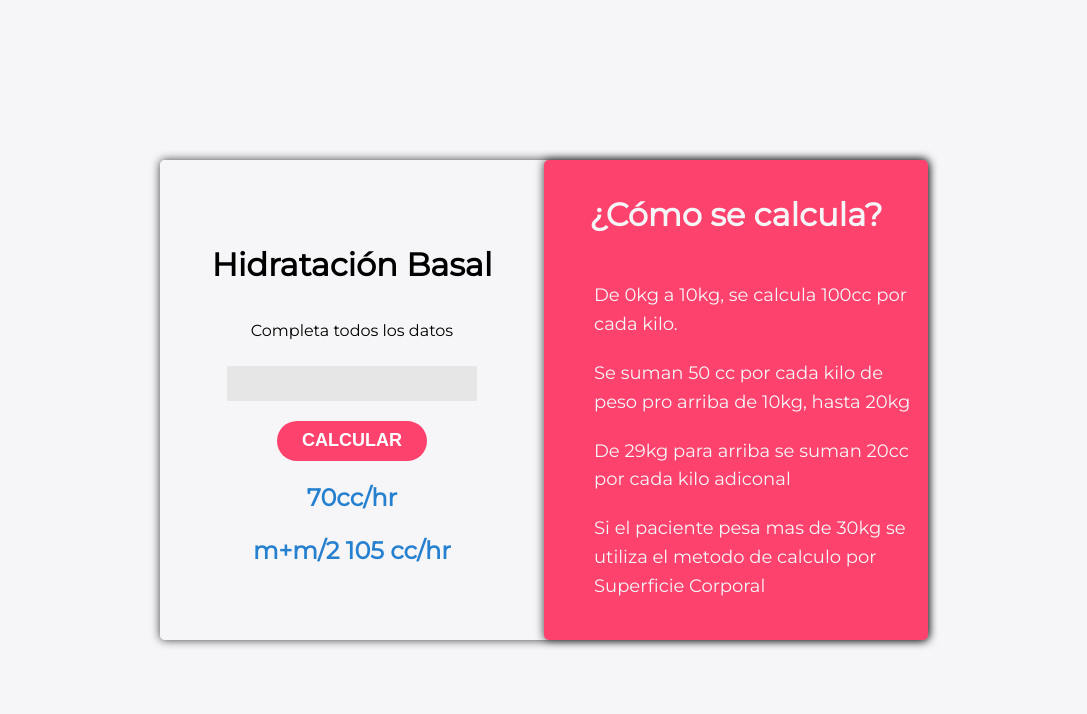
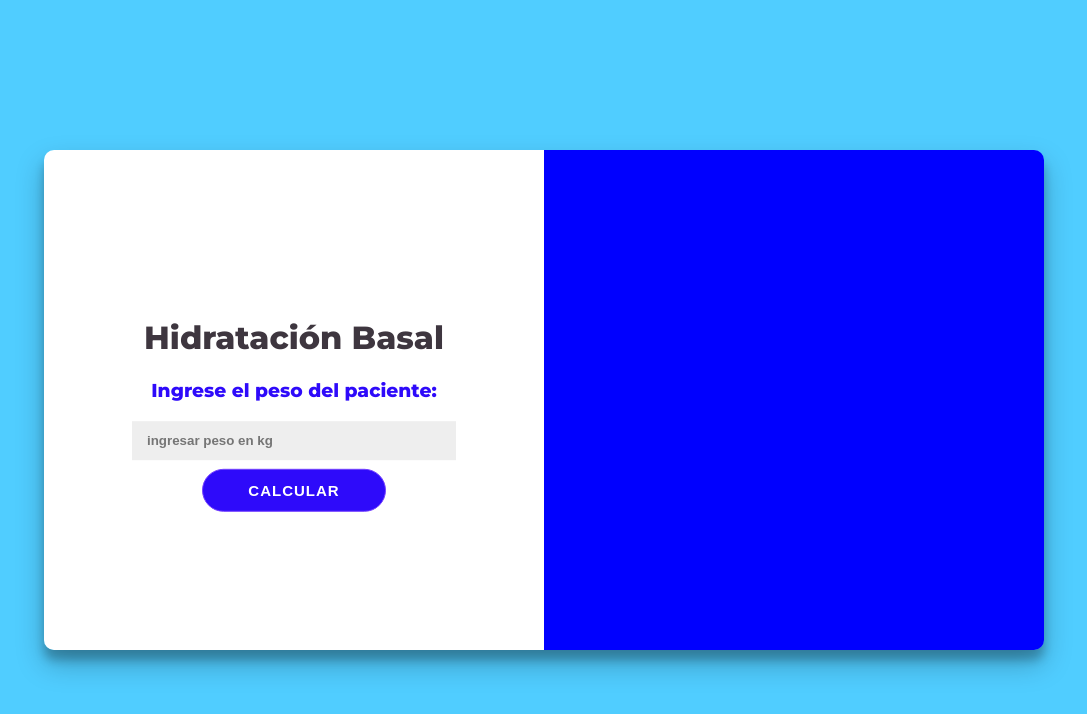
Before and after one commit to Gcentur/Pagina, a plain HTML site: page index.html in a window 1280 px wide. Shown: the whole page, without its empty margins (96-1183 px from the left). Drawn offline with Linux system fonts and the light colour scheme; a web font is replaced by a local one.

Commit message:
Se agrega el js y todo anda por ahora 😏😏

```diff
--- a/index.html
+++ b/index.html
@@ -1,38 +1,48 @@
+<!DOCTYPE html>
+<html lang="es">
 <head>
     <meta charset="UTF-8">
     <meta name="viewport" content="width=device-width, initial-scale=1.0">
-    <link href="https://fonts.googleapis.com/css2?family=Montserrat&display=swap" rel="stylesheet">
-    <link rel="stylesheet" href="./style.css">
     <title>Calculadora</title>
+    <link rel="stylesheet" href="style.css">
+    <script src="pruebaJS.js" defer></script>
 </head>
 <body>
-    <div class="contenedor">
-        <div class="Hidratacion">
-            <form>
-                <h1>
-                    Hidratación Basal
-                </h1>
-                <p>
-                    Completa todos los datos
-                </p>
-                <input type="number" name="" id="">
-                <button> CALCULAR </button>
-                <h3 class="info">70cc/hr</h3>
-                <h3 class="info">m+m/2 105 cc/hr</h3>
-            </form>
+    <div id="contenedor">
+      <div id="calculadora">
+        <div class="contenido">
+          <h1>Hidratación Basal</h1>
+          <h3 class="item">Ingrese el peso del paciente:</h3>
+            <input class="item" id="peso" type="number" placeholder="ingresar peso en kg">
+            <p class="item" id="error">*Debe completar correctamente los datos</p>
+            <button id="calcular">Calcular</button>
+            <p class="item resultado" id="resultado1">70 cc/hr</p>
+            <p class="item resultado"id="resultado2">m+m/2 105 cc/hr</p>
+            <p class="item resultado" id="resultado3">resultado 3</p>
         </div>
-        <div class="formula">
-            <h1>
-                ¿Cómo se calcula?
-            </h1>
-            <div>
-                <ul>
-                    <li>De 0kg a 10kg, se calcula 100cc por cada kilo.</li>
-                    <li>Se suman 50 cc por cada kilo de peso pro arriba de 10kg, hasta 20kg</li>
-                    <li>De 29kg para arriba se suman 20cc por cada kilo adiconal</li>
-                    <li>Si el paciente pesa mas de 30kg se utiliza el metodo de calculo por Superficie Corporal </li>
-                </ul>
-            </div>
+      </div>
+
+      <div id="detalle">
+        <div class="contenido1" id="holliday">
+          <h1>Método Holliday-Segar</h1>
+          <h2>¿Cómo se calcula?</h2>
+          <ul class="descripcion">
+            <li>De 0kg a 10kg, se calcula 100cc por cada kilo.</li>
+            <li>Se suman 50cc por cada kilo de peso por arriba de 10kg, hasta 20kg.</li>
+            <li>De 20kg para arriba, se suman 20cc por cada kilo adicional</li>
+          </ul>
         </div>
+        <div class="contenido1" id="superficie">
+          <h1>Método Superficie Corporal</h1>
+          <h2>¿Cómo se calcula?</h2>
+          <ul class="descripcion">
+            <li>Cuando el niño pesa más de 30kg, se utiliza un calculo diferente:</li>
+            <li>Superficie corporal = ((peso*4)+7) / (peso+90)</li>
+            <li>Este resultado se multiplica por 1500 o por 2000 para hallar el valor del volumen diario en cc, y el medico decide cual de los dos resultados utilizar.</li>
+          </ul>
+        </div>
+      </div>
     </div>
+
 </body>
+</html>
--- /dev/null
+++ b/pruebaJS.js
@@ -0,0 +1,64 @@
+const RESULTADO1 = document.getElementById("resultado1");
+const RESULTADO2 = document.getElementById("resultado2");
+const RESULTADO3 = document.getElementById("resultado3");
+const BUTTON = document.getElementById("calcular");
+const INPUT = document.getElementById("peso");
+const ERROR = document.getElementById("error");
+const METODO_HOLLIDAY = document.getElementById("holliday")
+const METODO_SUPERFICIE = document.getElementById("superficie")
+
+BUTTON.addEventListener("click", () => {
+  let peso = parseFloat(INPUT.value);
+
+  if (isNaN(peso) || peso <= 0) {
+    ERROR.style.display = "block";
+    RESULTADO1.style.display = "none";
+    RESULTADO2.style.display = "none";
+  } else if (peso > 30) {
+    let sc = SuperficieCorporal(peso);
+    RESULTADO1.innerHTML = "Volumen por hora (1500): " + sc[0] + " cc/h";
+    RESULTADO1.style.display = "block";
+    RESULTADO2.innerHTML = "Volumen por hora (2000): " + sc[1] + " cc/h";
+    RESULTADO2.style.display = "block";
+    RESULTADO3.innerHTML = sc[2];
+    RESULTADO3.style.display = "none";
+    METODO_SUPERFICIE.style.display = "block"
+    METODO_HOLLIDAY.style.display = "none"
+    ERROR.style.display = "none";
+  } else {
+    let hollidaySegar = HollidaySegar(peso);
+    RESULTADO1.innerHTML = "Docificación diaria: " + hollidaySegar [0] + " cc";
+    RESULTADO1.style.display = "block";
+    RESULTADO2.innerHTML = "Docificación por hora (m): " + hollidaySegar [1] + " cc/h";
+    RESULTADO2.style.display = "block";
+    RESULTADO3.innerHTML = "m+m/2: " + hollidaySegar [2] + " cc/h";
+    RESULTADO3.style.display = "block";
+    METODO_HOLLIDAY.style.display = "block"
+    METODO_SUPERFICIE.style.display = "none"
+    ERROR.style.display = "none";
+  }
+});
+
+function SuperficieCorporal(peso) {
+  let superficieCorporal = ((peso * 4) + 7) / (peso + 90);
+  return [(superficieCorporal*1500/24).toFixed(2), (superficieCorporal*2000/24).toFixed(2)];
+}
+
+function HollidaySegar(peso) {
+  let resultado = 0;
+  let resultados = [];
+  if (peso <= 10) {
+    resultado = peso*100;
+  } else if (peso <20) {
+    peso -= 10
+    resultado = 1000 + peso*50 ;
+  } else {
+    peso -= 20
+    resultado = 1500 + peso*20;
+  }
+
+  resultados.push((resultado).toFixed(0))
+  resultados.push((resultado / 24).toFixed(2))
+  resultados.push((resultado / 24 * 1.5).toFixed(2))
+  return resultados
+}
--- a/style.css
+++ b/style.css
@@ -1,113 +1,102 @@
+@import url('https://fonts.googleapis.com/css?family=Montserrat:400,800');
 
-@import url('https://fonts.cdnfonts.com/css/montserrat');
-body, html{
+body {
+    background: rgb(80, 205, 255);
     font-family: 'Montserrat', sans-serif;
-    display: flex;
-    justify-content: center;
-    align-items: center;
-    background-color: #F6F5F7;
-    width: 100%;
-    height: 100%;
-    margin: 0;
-    min-height: 100vh;
-}
-form{
-    display: flex;
-    flex-direction: column;
-    justify-content: center;
-    align-items: center;
-    width: 100%;
-    height: 100%;
-    margin: 0;
+    color: #3E363F;
 }
 
-button{
-    display: flex;
-    justify-content: center;
-    align-items: center;
-    background-color: #FC426D;
-    color: #FFFFFF;
-    border: none;
-    border-radius: 35px;
-    padding: 10px;
-    margin: 10px;
-    width: 150px;
-    height: 40px;
-    cursor: pointer;
-    font-size: 18px;
-    font-weight: bold;
-}
-button:hover {
-    transform: scale(1.1);
-    transition: 0.3s;
-}
-input{
-    background-color: #e6e6e6;
-    border: none;
-    padding: 10px;
-    margin: 10px;
-    width: 250px;
-}
-input[type=number]::-webkit-inner-spin-button,
-input[type=number]::-webkit-outer-spin-button {
-    -webkit-appearance: none;
-    margin: 0;
-}
-.contenedor, .hidratacion, .formula {
-    display: flex;
-    flex-direction: column;
-    justify-content: center;
-    align-items: center;
-    border-top-right-radius: 5px;
-    border-bottom-right-radius: 5px;
-    border-top-left-radius: 5px;
-    border-bottom-left-radius: 5px;
-}
-.contenedor {
-    flex-direction: row;
-    box-shadow: 0px 0px 10px 0px rgba(0,0,0,0.75);
-    width: 60%;
-    height: 60%;
+#contenedor {
+    width: 1000px;
+    height: 500px;
+    text-align: center;
+    /* Estas 3 líneas se encargan de centrar el div vertical y horizontalmente */
+    position: absolute;
+    inset: 0;
+    margin: auto;
+    border-radius: 10px;
+    overflow: hidden;
+    box-shadow: 0 14px 28px rgba(0, 0, 0, 0.25), 0 10px 10px rgba(0, 0, 0, 0.22);
 }
 
-.hidratacion {
-    background-color: #F6F5F7;
-    width: 100%;
+#calculadora {
+    background-color: white;
+    width: 50%;
+    float: left;
     height: 100%;
 }
-.info{
-    color: #2581CF;
-    font-size: x-large;
-    margin: 12px;
+
+#detalle {
+    background-color: blue;
+    color: white;
+    width: 50%;
+    float: right;
+    height: 100%;
 }
-.formula {
-    background-color: #FC426D;
-    color: #F6F5F7;
-    width: 100%;
-    height: 100%;
 
-    box-shadow: 0px 0px 10px 0px rgba(0,0,0,0.75);
+.contenido {
+    /* Estas tres líneas van a centrar el contenido verticalmente dentro de cada div */
+    position: relative;
+    top: 50%;
+    transform: translateY(-50%);
+    overflow: hidden;
+    padding: 40px;
 }
-ul li {
-    display: inline-block;
-    font-size: 18px;
-    line-height: 1.6;
-    padding: 10px 10px 10px 10px;
+.contenido1 {
+    /* Estas tres líneas van a centrar el contenido verticalmente dentro de cada div */
+    display: none;
+    position: relative;
+    top: 50%;
+    transform: translateY(-50%);
+    overflow: hidden;
+    padding: 40px;
 }
-@media (max-width: 700px) {
-    .contenedor {
-        flex-direction: column;
-    }
+
+.descripcion {
+    text-align: left;
 }
-@media (max-width: 768px) {
-    .contenedor {
-        width: 90%;
-        height: 90%;
-    }
+
+input {
+    width: 70%;
+    padding: 12px 15px;
+    border: none;
+    background-color: #eee;
 }
-@media (max-width: 1024px) {
-    .contenedor {
-        width: 80%;
-        height: 80%;
-    }
+
+button {
+    font-size: 15px;
+    font-weight: bold;
+    padding: 12px 45px;
+    border-radius: 30px;
+    background-color: #2e0afa;
+    border: 1px solid #7441ff;
+    color: #FFFFFF;
+    text-transform: uppercase;
+    letter-spacing: 1px;
+    transition: transform 20ms ease-in;
+    transform: translateY(20%);
 }
+
+button:active {
+    transform: scale(0.95);
+}
+
+.item {
+    color: #2e0afa;
+    font-weight: bold;
+
+}
+
+.resultado {
+    color: #0A81D1;
+    font-weight: bold;
+    font-size: 20px;
+    margin-bottom: 5px;
+    display: none;
+}
+
+#error {
+    color: red;
+    font-weight: bold;
+    display: none;
+}
```
